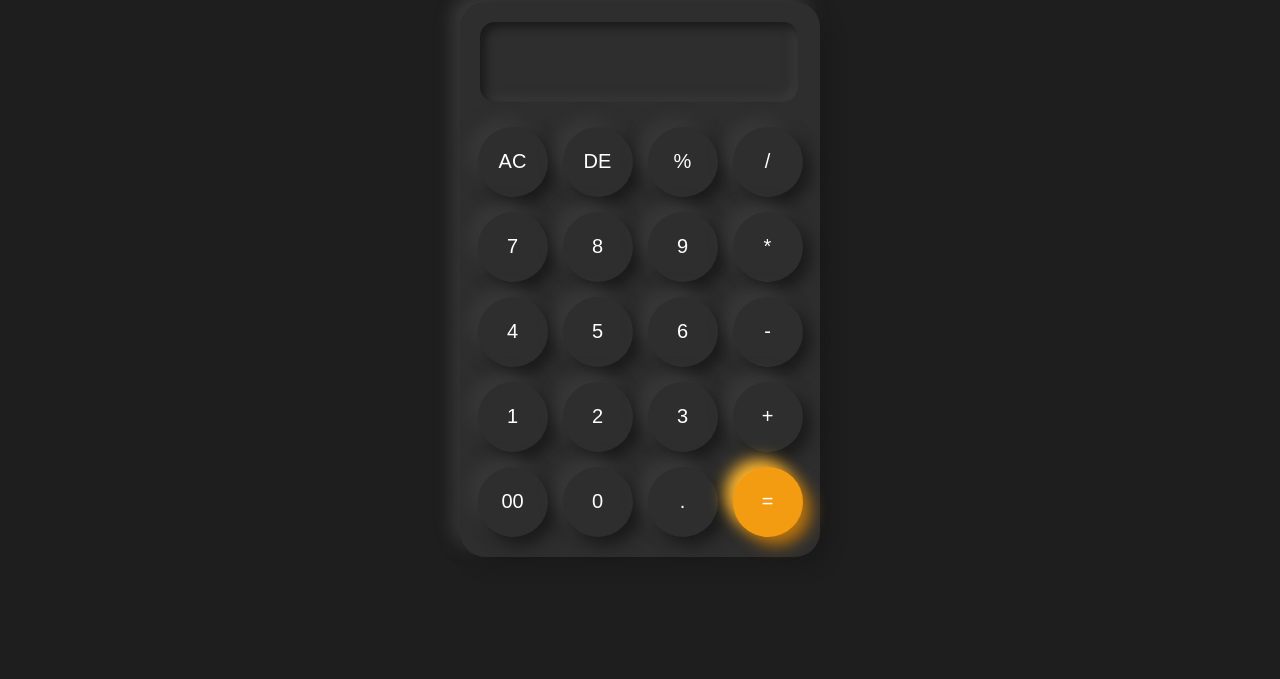
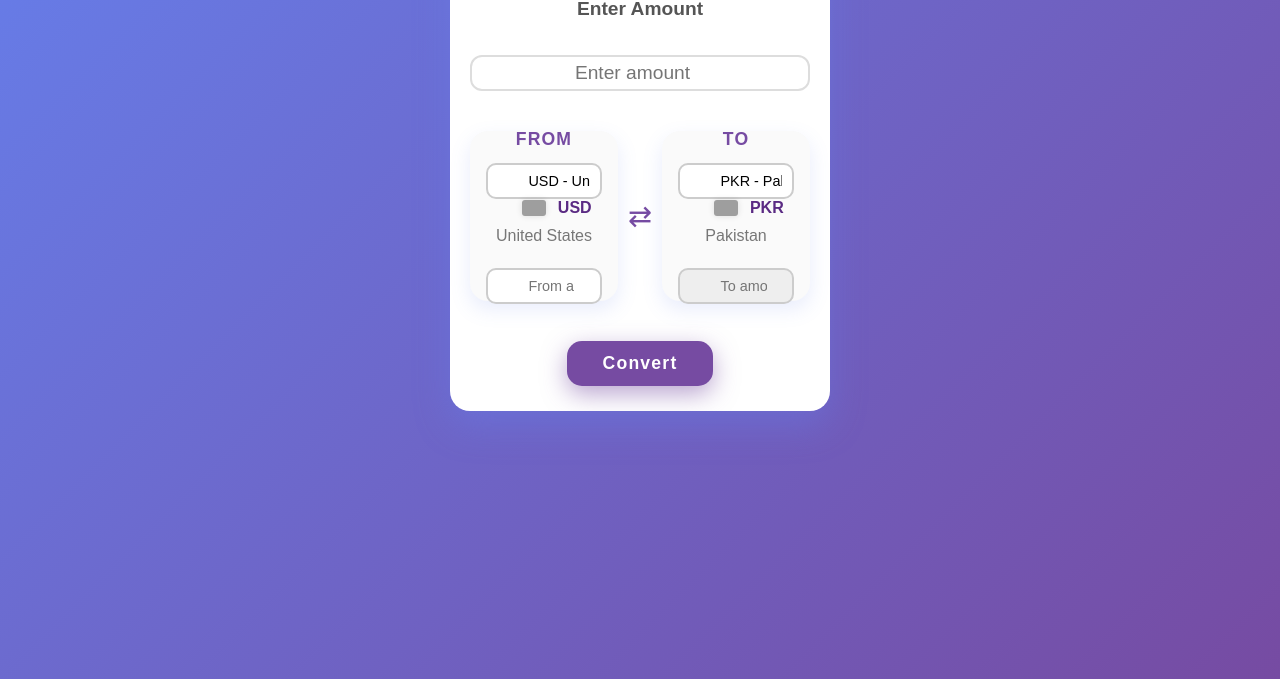
Before and after one commit to sherazfiaz/cal, a plain HTML site: page index.html in a window 1280 px wide. Shown: the part 121-800 px from the top of the page. Drawn offline with Linux system fonts and the light colour scheme; grey boxes are pictures that could not be loaded.

Commit message:
Add files via upload

```diff
--- a/index.html
+++ b/index.html
@@ -1,227 +1,366 @@
  <!DOCTYPE html>
 <html lang="en">
 <head>
-  <meta charset="UTF-8">
-  <meta name="viewport" content="width=device-width, initial-scale=1.0">
-  <title>Calculator</title>
-
+  <meta charset="UTF-8" />
+  <meta name="viewport" content="width=device-width, initial-scale=1" />
+  <title>Currency Exchange</title>
   <style>
+    * {
+      box-sizing: border-box;
+      margin: 0;
+      padding: 0;
+    }
     body {
-      background-color: #1e1e1e;
+      font-family: 'Poppins', sans-serif;
+      background: linear-gradient(135deg, #667eea, #764ba2);
+      color: #333;
+      min-height: 100vh;
       display: flex;
       justify-content: center;
+      align-items: flex-start;
+      padding: 50px 15px;
+      transition: background 0.5s ease;
+    }
+    .container {
+      background: #fff;
+      padding: 25px 20px;
+      border-radius: 20px;
+      box-shadow: 0 15px 35px rgba(102, 126, 234, 0.4);
+      max-width: 380px;
+      width: 100%;
+      text-align: center;
+      transition: box-shadow 0.3s ease;
+      overflow: hidden;
+    }
+    .container:hover {
+      box-shadow: 0 20px 45px rgba(118, 75, 162, 0.6);
+    }
+    h1 {
+      font-weight: 800;
+      font-size: 1.7rem;
+      color: #5a2a83;
+      margin-bottom: 12px;
+      position: relative;
+      display: inline-block;
+      letter-spacing: 2px;
+    }
+    h1::after {
+      content: '';
+      position: absolute;
+      left: 0;
+      bottom: -6px;
+      width: 100%;
+      height: 4px;
+      background: linear-gradient(90deg, #667eea, #764ba2);
+      border-radius: 2px;
+      animation: underlineSlide 1.5s ease forwards;
+      opacity: 0;
+    }
+    @keyframes underlineSlide {
+      to { width: 100%; opacity: 1; }
+    }
+    h3 {
+      font-weight: 600;
+      color: #555;
+      margin-bottom: 30px;
+      font-size: 1.2rem;
+    }
+    #main-amount {
+      width: 100%;
+      padding: 14px 18px;
+      font-size: 1.2rem;
+      border-radius: 12px;
+      border: 2px solid #ddd;
+      outline: none;
+      transition: border-color 0.4s ease, box-shadow 0.4s ease;
+      margin-bottom: 40px;
+      text-align: center;
+    }
+    #main-amount:focus {
+      border-color: #764ba2;
+      box-shadow: 0 0 15px rgba(118, 75, 162, 0.6);
+    }
+    .exchange-section {
+      display: flex;
+      justify-content: space-between;
+      gap: 10px;
+      margin-bottom: 40px;
+    }
+    .box {
+      background: #fafafa;
+      border-radius: 18px;
+      padding: 15px 10px;
+      flex: 1 1 45%;
+      max-width: 170px;
+      box-shadow: 0 8px 20px rgba(102, 126, 234, 0.15);
+      display: flex;
+      flex-direction: column;
       align-items: center;
-      height: 100vh;
-      margin: 0;
-      font-family: 'Segoe UI', sans-serif;
+      justify-content: center;
+      transition: transform 0.3s ease, box-shadow 0.3s ease;
+      cursor: default;
+      font-size: 0.9rem;
+      height: 170px;
     }
+    .box:hover {
+      transform: translateY(-8px);
+      box-shadow: 0 15px 35px rgba(118, 75, 162, 0.3);
+    }
+    .label {
+      font-weight: 700;
+      font-size: 1.1rem;
+      color: #764ba2;
+      margin-bottom: 8px;
+      text-transform: uppercase;
+      letter-spacing: 1.1px;
+      user-select: none;
+    }
+    .currency-info {
+      display: flex;
+      align-items: center;
+      gap: 12px;
+      font-weight: 700;
+      font-size: 1rem;
+      margin-bottom: 10px;
+      color: #5a2a83;
+    }
+    .currency-info img {
+      width: 24px;
+      height: 16px;
+      border-radius: 3px;
+      box-shadow: 0 0 6px rgba(0, 0, 0, 0.12);
+      object-fit: cover;
+      margin-left: 1.6rem;
+    }
+    .country-name {
+      font-size: 1rem;
+      color: #777;
+      margin-bottom: 18px;
+    }
+    input[type="number"], select {
+      width: 90%;
+      padding: 8px 10px;
+      font-size: 0.9rem;
+      border-radius: 10px;
+      border: 2px solid #ccc;
+      outline: none;
+      text-align: center;
+      background-color: #fff;
+      margin-top: 5px;
+      box-sizing: border-box;
+      height: 36px;
+      appearance: none;
+      -webkit-appearance: none;
+      -moz-appearance: none;
+      background-repeat: no-repeat;
+      background-position: 10px center;
+      padding-left: 40px;
+    }
+    input[readonly] {
+      background-color: #eee;
+      cursor: not-allowed;
+      color: #555;
+    }
+    .exchange-icon {
+      font-size: 1.8rem;
+      color: #764ba2;
+      align-self: center;
+      margin: 20px 0;
+      user-select: none;
+    }
+    button {
+      background-color: #764ba2;
+      border: none;
+      color: white;
+      padding: 12px 36px;
+      font-size: 1.1rem;
+      border-radius: 15px;
+      cursor: pointer;
+      transition: background-color 0.3s ease, transform 0.15s ease, box-shadow 0.3s ease;
+      font-weight: 700;
+      box-shadow: 0 8px 25px rgba(118, 75, 162, 0.5);
+      letter-spacing: 1.2px;
+    }
+    button:hover {
+      background-color: #5a2a83;
+      transform: scale(1.07);
+      box-shadow: 0 12px 35px rgba(90, 42, 131, 0.7);
+    }
+    /* @media (max-width: 620px) {
+      .exchange-section {
+        flex-direction: column;
+        gap: 20px;
+      }
+      .box {
+        flex: 1 1 100%;
+      }
+    } */
 
-    #Calculator {
-      background: #2e2e2e;
-      border-radius: 25px;
-      box-shadow: 8px 8px 16px #1a1a1a, -8px -8px 16px #3a3a3a;
-      padding: 20px;
-      width: 320px;
+  /* existing styles — as they are */
+
+  @media (max-width: 768px) {
+    body {
+      padding: 40px 10px;
     }
-
-    #display {
-      width: 90%;
-      height: 60px;
-      background: #2e2e2e;
-      color: white;
-      font-size: 28px;
-      border: none;
-      border-radius: 15px;
-      margin-bottom: 25px;
-      text-align: center;
-      padding: 10px 15px;
-      box-shadow: inset 5px 5px 10px #1a1a1a, inset -5px -5px 10px #3a3a3a;
+    .container {
+      padding: 20px 15px;
+      border-radius: 16px;
     }
-
-    .button-container {
-      display: grid;
-      grid-template-columns: repeat(4, 70px);
-      grid-gap: 15px;
-      justify-content: center;
+    h1 {
+      font-size: 1.5rem;
     }
-
-    .button {
-      height: 70px;
-      width: 70px;
-      font-size: 20px;
-      border: none;
-      border-radius: 50%;
-      background: #2e2e2e;
-      color: #fff;
-      cursor: pointer;
-      box-shadow: 8px 8px 16px #1a1a1a, -8px -8px 16px #3a3a3a;
-      transition: all 0.2s;
+    h3 {
+      font-size: 1.1rem;
     }
-
-    .button:hover {
-      background: #393939;
+    #main-amount {
+      font-size: 1.05rem;
+      padding: 12px;
+      margin-bottom: 30px;
     }
-
-    .button:active {
-      box-shadow: inset 8px 8px 16px #1a1a1a, inset -8px -8px 16px #3a3a3a;
-      transform: scale(0.95);
+    .exchange-section {
+      flex-direction: column;
+      gap: 25px;
+      align-items: center;
     }
-
-    .button.equal {
-      background: #f39c12;
-      color: #fff;
-      box-shadow: 8px 8px 16px #bb740c, -8px -8px 16px #ffb830;
-    }
-
-    .button.equal:hover {
-      background: #ffa500;
-    }
-
-    /* ===================== */
-    /* RESPONSIVENESS START */
-    /* ===================== */
-
-    @media screen and (max-width: 768px) {
-      #Calculator {
-        width: 90%;
+    .box {
+      width: 100%;
+      max-width: none;
+      height: auto;
       padding: 15px;
     }
-
-      .button-container {
-        grid-template-columns: repeat(4, 1fr);
-        grid-gap: 10px;
+    input[type="number"],
+    select {
+      width: 100%;
+      padding-left: 40px;
     }
-
-      .button {
-        width: 100%;
-        height: 60px;
-        font-size: 18px;
+    button {
+      padding: 12px 24px;
+      font-size: 1rem;
     }
-
-      #display {
-        width: 100%;
-        font-size: 24px;
+    .exchange-icon {
+      transform: rotate(90deg);
+      margin: 10px 0;
     }
   }
 
-    @media screen and (max-width: 480px) {
-      #Calculator {
-        padding: 10px;
+  @media (max-width: 480px) {
+    h1 {
+      font-size: 1.3rem;
     }
-
-      .button {
-        height: 55px;
-        font-size: 16px;
+    h3 {
+      font-size: 1rem;
     }
-
-      #display {
-        font-size: 20px;
-        height: 50px;
+    .currency-info img {
+      margin-left: 1rem;
+    }
+    .label {
+      font-size: 1rem;
+    }
+    .currency-info {
+      font-size: 0.95rem;
+    }
+    .country-name {
+      font-size: 0.9rem;
+    }
+    button {
+      width: 100%;
     }
   }
+</style>
 
-    /* ===================== */
-    /* RESPONSIVENESS END */
-    /* ===================== */
 
   </style>
 </head>
 <body>
+  <div class="container">
+    <h1>Currency Exchange</h1>
+    <h3>Enter Amount</h3>
+    <input type="number" id="main-amount" placeholder="Enter amount" />
 
-  <div id="Calculator">
-    <input type="text" id="display" readonly>
+    <div class="exchange-section">
+      <div class="box">
+        <div class="label">From</div>
+        <select id="from-currency" onchange="updateFlag('from')">
+          <option value="USD" data-rate="1" data-flag="https://flagcdn.com/us.svg" selected>USD - United States</option>
+          <option value="EUR" data-rate="0.92" data-flag="https://flagcdn.com/eu.svg">EUR - Eurozone</option>
+          <option value="GBP" data-rate="0.81" data-flag="https://flagcdn.com/gb.svg">GBP - United Kingdom</option>
+          <option value="PKR" data-rate="278" data-flag="https://flagcdn.com/pk.svg">PKR - Pakistan</option>
+          <option value="INR" data-rate="82" data-flag="https://flagcdn.com/in.svg">INR - India</option>
+          <option value="CAD" data-rate="1.35" data-flag="https://flagcdn.com/ca.svg">CAD - Canada</option>
+          <option value="AUD" data-rate="1.48" data-flag="https://flagcdn.com/au.svg">AUD - Australia</option>
+          <option value="JPY" data-rate="136" data-flag="https://flagcdn.com/jp.svg">JPY - Japan</option>
+          <option value="CNY" data-rate="7.3" data-flag="https://flagcdn.com/cn.svg">CNY - China</option>
+          <option value="CHF" data-rate="0.91" data-flag="https://flagcdn.com/ch.svg">CHF - Switzerland</option>
+        </select>
+        <div class="currency-info" id="from-currency-info">
+          <img src="https://flagcdn.com/us.svg" alt="From Flag" /> USD
+        </div>
+        <div class="country-name" id="from-country-name">United States</div>
+        <input type="number" id="from-amount" placeholder="From amount" />
+      </div>
 
-    <div class="button-container">
-      <button class="button" onclick="clearDisplay()">AC</button>
-      <button class="button" onclick="deleteLast()">DE</button>
-      <button class="button" onclick="appendToDisplay('%')">%</button>
-      <button class="button" onclick="appendToDisplay('/')">/</button>
+      <div class="exchange-icon">⇄</div>
 
-      <button class="button" onclick="appendToDisplay('7')">7</button>
-      <button class="button" onclick="appendToDisplay('8')">8</button>
-      <button class="button" onclick="appendToDisplay('9')">9</button>
-      <button class="button" onclick="appendToDisplay('*')">*</button>
-
-      <button class="button" onclick="appendToDisplay('4')">4</button>
-      <button class="button" onclick="appendToDisplay('5')">5</button>
-      <button class="button" onclick="appendToDisplay('6')">6</button>
-      <button class="button" onclick="appendToDisplay('-')">-</button>
-
-      <button class="button" onclick="appendToDisplay('1')">1</button>
-      <button class="button" onclick="appendToDisplay('2')">2</button>
-      <button class="button" onclick="appendToDisplay('3')">3</button>
-      <button class="button" onclick="appendToDisplay('+')">+</button>
-
-      <button class="button" onclick="appendToDisplay('00')">00</button>
-      <button class="button" onclick="appendToDisplay('0')">0</button>
-      <button class="button" onclick="appendToDisplay('.')">.</button>
-      <button class="button equal" onclick="calculateResult()">=</button>
+      <div class="box">
+        <div class="label">To</div>
+        <select id="to-currency" onchange="updateFlag('to')">
+          <option value="PKR" data-rate="278" data-flag="https://flagcdn.com/pk.svg" selected>PKR - Pakistan</option>
+          <option value="USD" data-rate="1" data-flag="https://flagcdn.com/us.svg">USD - United States</option>
+          <option value="EUR" data-rate="0.92" data-flag="https://flagcdn.com/eu.svg">EUR - Eurozone</option>
+          <option value="GBP" data-rate="0.81" data-flag="https://flagcdn.com/gb.svg">GBP - United Kingdom</option>
+          <option value="INR" data-rate="82" data-flag="https://flagcdn.com/in.svg">INR - India</option>
+          <option value="CAD" data-rate="1.35" data-flag="https://flagcdn.com/ca.svg">CAD - Canada</option>
+          <option value="AUD" data-rate="1.48" data-flag="https://flagcdn.com/au.svg">AUD - Australia</option>
+          <option value="JPY" data-rate="136" data-flag="https://flagcdn.com/jp.svg">JPY - Japan</option>
+          <option value="CNY" data-rate="7.3" data-flag="https://flagcdn.com/cn.svg">CNY - China</option>
+          <option value="CHF" data-rate="0.91" data-flag="https://flagcdn.com/ch.svg">CHF - Switzerland</option>
+        </select>
+        <div class="currency-info" id="to-currency-info">
+          <img src="https://flagcdn.com/pk.svg" alt="To Flag" /> PKR
+        </div>
+        <div class="country-name" id="to-country-name">Pakistan</div>
+        <input type="number" id="to-amount" placeholder="To amount" readonly />
       </div>
     </div>
 
+    <button onclick="convertCurrency()">Convert</button>
+  </div>
+
   <script>
-    let currentDisplay = '';
-    let lastOperation = '';
+    function updateFlag(side) {
+      const select = document.getElementById(side + '-currency');
+      const opt = select.options[select.selectedIndex];
+      const flagUrl = opt.getAttribute('data-flag');
+      const code = opt.value;
+      const country = opt.text.split(' - ')[1];
 
-    function updateDisplay() {
-      document.querySelector('#display').value = currentDisplay;
+      document.getElementById(side + '-currency-info').innerHTML =
+        `<img src="${flagUrl}" alt="${code} Flag" /> ${code}`;
+      document.getElementById(side + '-country-name').textContent = country;
     }
 
-    function appendToDisplay(value) {
-      if (currentDisplay === 'Error') {
-        clearDisplay();
+    function convertCurrency() {
+      const main = parseFloat(document.getElementById("main-amount").value);
+      if (isNaN(main) || main <= 0) {
+        alert("Please enter a valid positive amount");
+        return;
       }
-      currentDisplay += value;
-      updateDisplay();
+      const fromOpt = document.getElementById("from-currency").selectedOptions[0];
+      const toOpt   = document.getElementById("to-currency").selectedOptions[0];
+      const fromRate = parseFloat(fromOpt.getAttribute('data-rate'));
+      const toRate   = parseFloat(toOpt.getAttribute('data-rate'));
+
+      const inUSD = main / fromRate;
+      const result = inUSD * toRate;
+
+      document.getElementById("from-amount").value = main.toFixed(2);
+      document.getElementById("to-amount").value   = result.toFixed(2);
     }
 
-    function clearDisplay() {
-      currentDisplay = '';
-      lastOperation = '';
-      updateDisplay();
-    }
-
-    function deleteLast() {
-      if (currentDisplay === 'Error') {
-        clearDisplay();
-      }
-      currentDisplay = currentDisplay.slice(0, -1);
-      updateDisplay();
-    }
-
-    function calculateResult() {
-      try {
-        currentDisplay = eval(currentDisplay).toString();
-        lastOperation = currentDisplay;
-      } catch (e) {
-        currentDisplay = 'Error';
-      }
-      updateDisplay();
-    }
-
-    function repeatLastOperation() {
-      if (lastOperation !== '') {
-        currentDisplay = lastOperation;
-        updateDisplay();
-      }
-    }
-
-    updateDisplay();
-
-    document.addEventListener('keydown', (e) => {
-      if (e.key === 'Enter') {
-        calculateResult();
-      } else if (e.key === 'r') {
-        repeatLastOperation();
-      }
-    });
-
-    document.addEventListener('keydown', (e) => {
-      const allowedKeys = ['0','1','2','3','4','5','6','7','8','9','+','-','*','/','%','.'];
-      if (allowedKeys.includes(e.key)) {
-        appendToDisplay(e.key);
-      }
-    });
+    window.onload = function() {
+      updateFlag('from');
+      updateFlag('to');
+    };
   </script>
 </body>
 </html>
```
Lines whose indentation alone changed are shown as unchanged.
